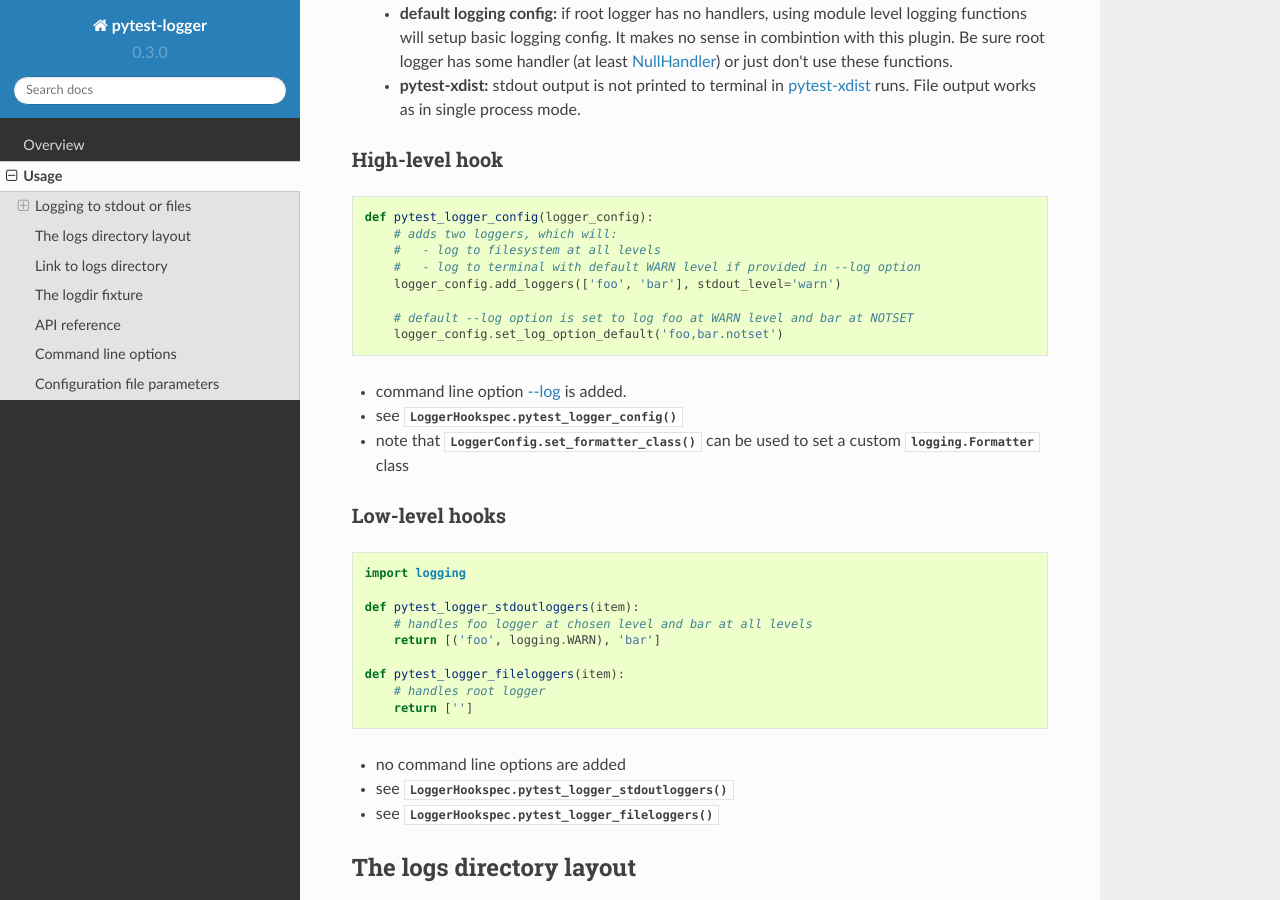
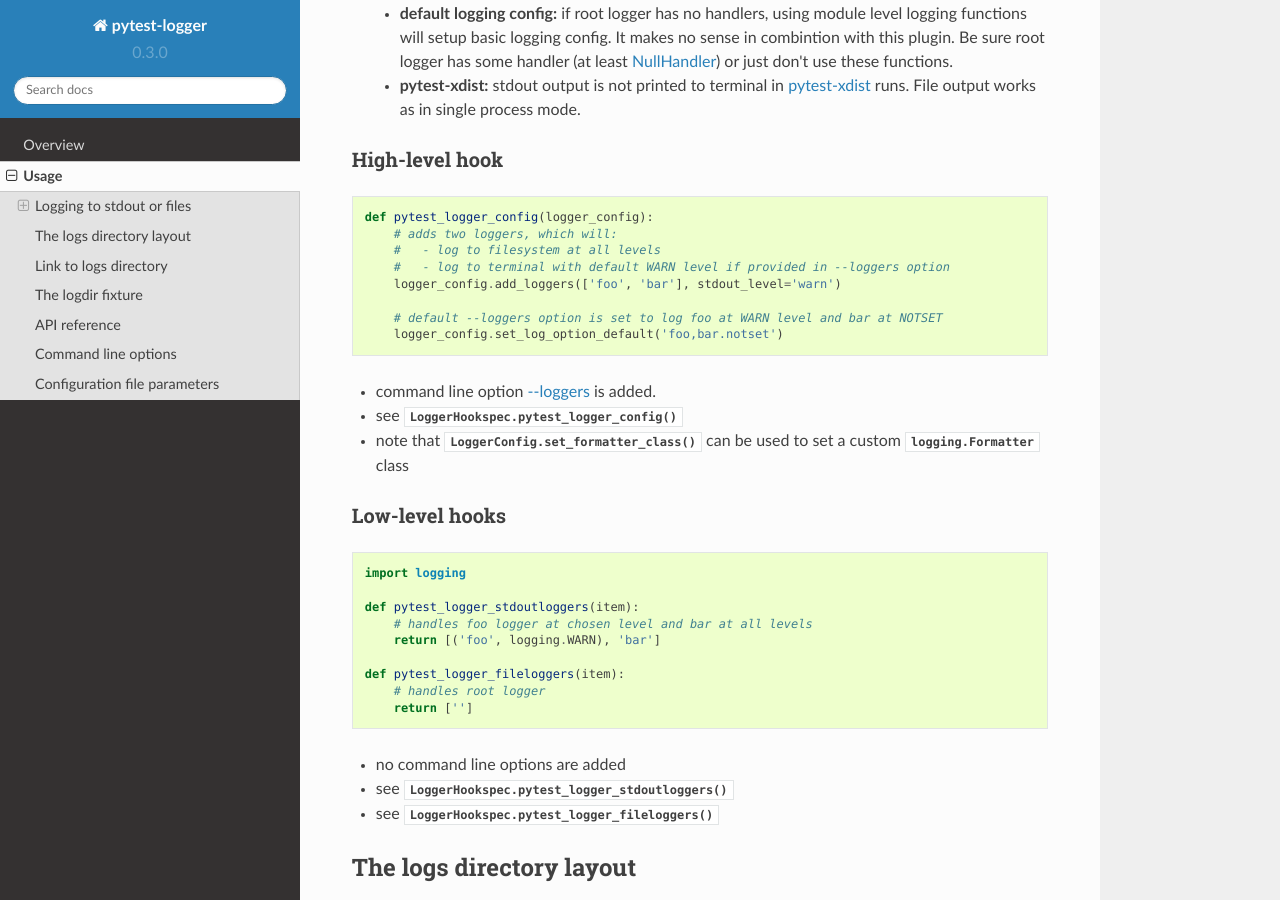
Before and after one commit to aurzenligl/pytest-logger, a Sphinx documentation site: the page built from docs/usage.rst, in a window 1280 px wide and 900 px high, scrolled down 719 px. Built offline with Sphinx 7.4.7 and the Read the Docs theme 2.0.0, drawn with Linux system fonts in a browser that asks for light colours; some of the changed text lies outside the part shown.

Commit message:
Update docs

```diff
--- a/docs/usage.rst
+++ b/docs/usage.rst
@@ -47,13 +47,13 @@
     def pytest_logger_config(logger_config):
         # adds two loggers, which will:
         #   - log to filesystem at all levels
-        #   - log to terminal with default WARN level if provided in --log option
+        #   - log to terminal with default WARN level if provided in --loggers option
         logger_config.add_loggers(['foo', 'bar'], stdout_level='warn')
 
-        # default --log option is set to log foo at WARN level and bar at NOTSET
+        # default --loggers option is set to log foo at WARN level and bar at NOTSET
         logger_config.set_log_option_default('foo,bar.notset')
 
-- command line option :ref:`--log <log option>` is added.
+- command line option :ref:`--loggers <loggers option>` is added.
 - see :py:meth:`LoggerHookspec.pytest_logger_config`
 - note that :py:meth:`LoggerConfig.set_formatter_class` can be used to set a custom :py:class:`logging.Formatter` class
 
@@ -199,9 +199,9 @@
 `--logger-logsdir=<logsdir>`
     where <logsdir> is root directory where log files are created
 
-.. _`log option`:
+.. _`loggers option`:
 
-`--log=<loggers>`
+`--loggers=<loggers>`
     where <loggers> are a comma delimited list of loggers optionally suffixed
     with level preceded by a dot. Levels can be lower or uppercase, or numeric.
     For example: "logger1,logger2.info,logger3.FATAL,logger4.25"
```
